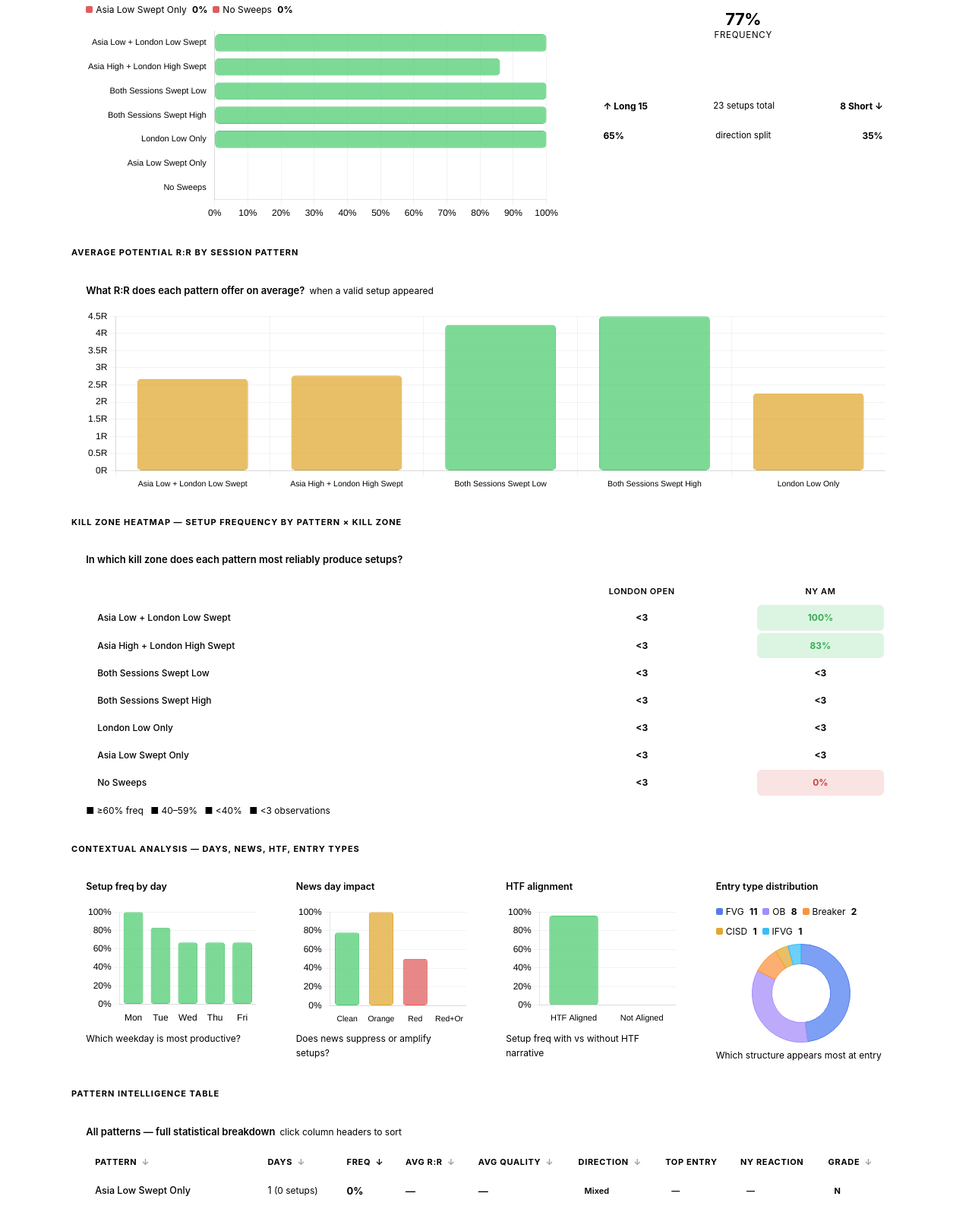
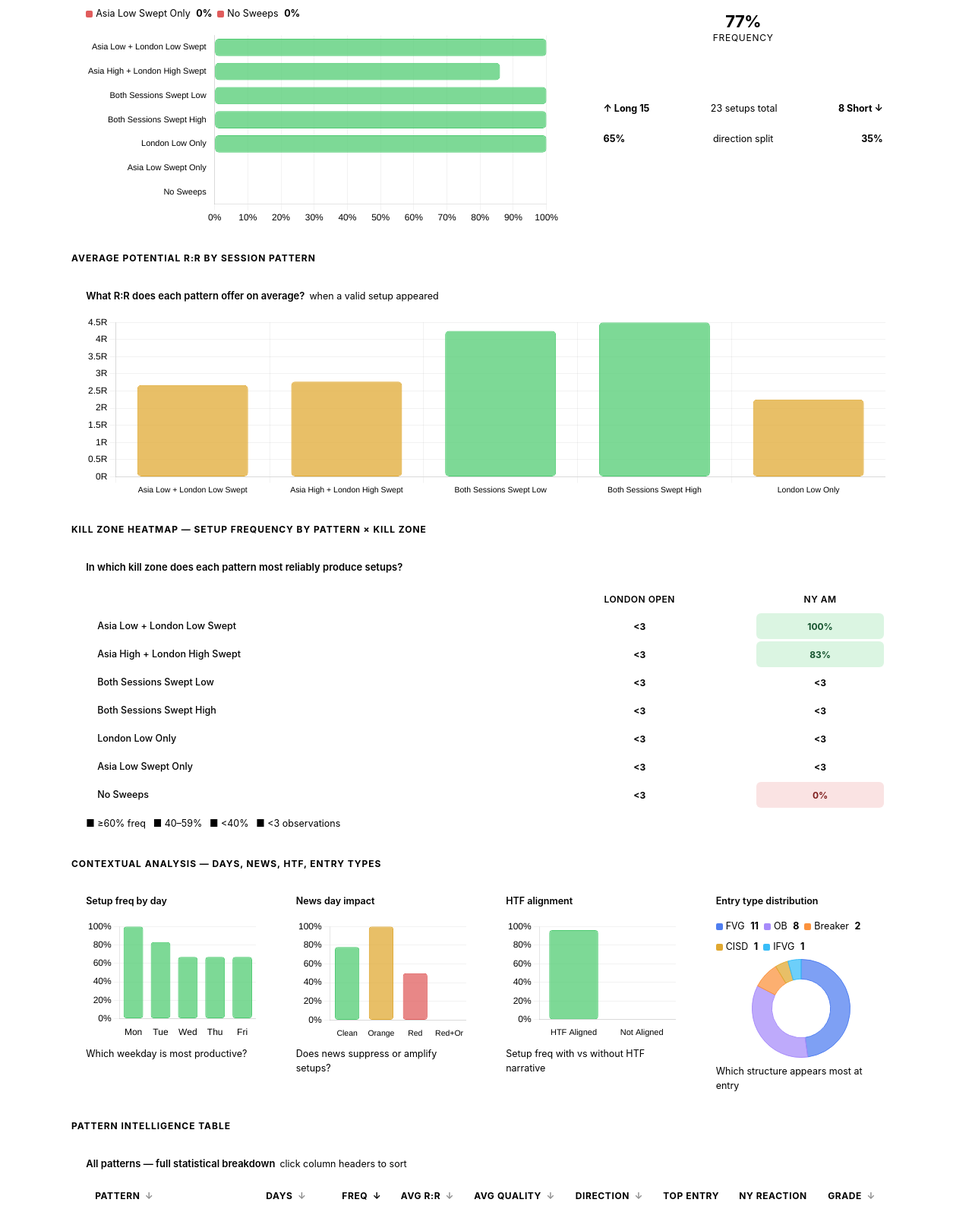
Before and after one commit to fwagni/trading, a plain HTML site: page backtesting/index.html in a window 1280 px wide. Shown: the part 469-2060 px from the top of the page at 76% size. Drawn offline with nearby package versions, Linux system fonts and the light colour scheme.

Commit message:
Updated the theme

```diff
--- a/backtesting/index.html
+++ b/backtesting/index.html
@@ -43,26 +43,26 @@
 
 /* ── LIGHT ───────────────────────────────────── */
 html.light, @media (prefers-color-scheme: light) { :root:not(.dark) {
-  --bg:     #f2f4f8;
+  --bg:     #f0f2f7;
   --bg2:    #ffffff;
   --s1:     #ffffff;
-  --s2:     #f7f8fb;
-  --s3:     #edf0f5;
-  --border: rgba(0,0,0,0.08);
-  --bdr2:   rgba(0,0,0,0.14);
-  --text:   #111827;
-  --text2:  #374151;
-  --text3:  #6b7280;
+  --s2:     #f5f7fb;
+  --s3:     #e8ecf4;
+  --border: rgba(0,0,0,0.09);
+  --bdr2:   rgba(0,0,0,0.16);
+  --text:   #0f172a;
+  --text2:  #1e293b;
+  --text3:  #475569;
   --accent: #2563eb;
   --ac2:    #1d4ed8;
-  --green:  #16a34a;
-  --green2: rgba(22,163,74,0.10);
-  --red:    #dc2626;
-  --red2:   rgba(220,38,38,0.10);
-  --amber:  #b45309;
-  --amber2: rgba(180,83,9,0.10);
+  --green:  #15803d;
+  --green2: rgba(21,128,61,0.10);
+  --red:    #b91c1c;
+  --red2:   rgba(185,28,28,0.10);
+  --amber:  #92400e;
+  --amber2: rgba(146,64,14,0.10);
   --blue2:  rgba(37,99,235,0.10);
-  --purple: #7c3aed;
+  --purple: #6d28d9;
   --theme-icon: '🌙';
 }}
 
@@ -101,11 +101,11 @@
   font-size:17px; flex-shrink:0;
 }
 .hdr-title { font-size:14.5px; font-weight:600; letter-spacing:-.02em; line-height:1.2; color:var(--text) }
-.hdr-sub   { font-size:12px; color:var(--text3); margin-top:1px }
+.hdr-sub   { font-size:12px; color:var(--text2); margin-top:1px }
 
 .hdr-r { display:flex; align-items:center; gap:8px }
 #last-upd {
-  font-size:12px; color:var(--text2);
+  font-size:12px; color:var(--text);
   background:var(--s1); border:1px solid var(--border);
   padding:4px 12px; border-radius:99px;
   white-space:nowrap; display:flex; align-items:center; gap:6px;
@@ -134,7 +134,7 @@
 }
 .fg { display:flex; align-items:center; gap:6px }
 /* filter labels — now text2 instead of text3 */
-.fl { font-size:11px; font-weight:600; color:var(--text3); text-transform:uppercase; letter-spacing:.06em; white-space:nowrap }
+.fl { font-size:12px; font-weight:500; color:var(--text2); text-transform:uppercase; letter-spacing:.05em; white-space:nowrap }
 .fsel,.fdate {
   font-size:12.5px; padding:5px 9px; height:30px;
   border:1px solid var(--bdr2); border-radius:8px;
@@ -147,7 +147,7 @@
 .fsep  { width:1px; height:18px; background:var(--border); flex-shrink:0 }
 .presets { display:flex; gap:3px }
 .pb {
-  font-size:11.5px; font-weight:500; padding:4px 9px; height:28px;
+  font-size:12px; font-weight:500; padding:4px 9px; height:28px;
   border:1px solid var(--border); border-radius:6px;
   background:transparent; color:var(--text2); cursor:pointer;
   font-family:inherit; transition:all .12s; white-space:nowrap;
@@ -163,14 +163,14 @@
 .pill-bar:empty { display:none; padding:0; border:none }
 .pill {
   display:flex; align-items:center; gap:4px;
-  font-size:12px; font-weight:500;
+  font-size:12.5px; font-weight:500;
   background:var(--blue2); color:var(--ac2);
   border:1px solid rgba(79,126,240,.22); border-radius:99px;
   padding:3px 10px 3px 9px; cursor:pointer;
 }
 .pill:hover { background:rgba(79,126,240,.22) }
 .pill-x { opacity:.6; font-size:14px; line-height:1 }
-.pc { font-size:12px; color:var(--text3); font-weight:500 }
+.pc { font-size:12.5px; color:var(--text2); font-weight:500 }
 
 /* ═══════════════════════════════════════════════
    MAIN / GRID
@@ -185,8 +185,8 @@
 
 /* ── SECTION LABELS ──────────────────── */
 .slbl {
-  font-size:11px; font-weight:700; text-transform:uppercase;
-  letter-spacing:.09em; color:var(--text3);
+  font-size:12px; font-weight:700; text-transform:uppercase;
+  letter-spacing:.08em; color:var(--text2);
   margin-bottom:.65rem; display:flex; align-items:center; gap:8px;
 }
 .slbl::after { content:''; flex:1; height:1px; background:var(--border) }
@@ -202,10 +202,10 @@
   display:flex; align-items:baseline; gap:6px;
   flex-wrap:wrap; color:var(--text);
 }
-/* card subtitles are now text3 but 12px minimum */
-.ct-sub { font-size:12px; font-weight:400; color:var(--text3) }
+/* card subtitles are now text2 at 12.5px minimum */
+.ct-sub { font-size:12.5px; font-weight:400; color:var(--text2) }
 /* descriptive captions below charts */
-.csub   { font-size:12px; color:var(--text3); margin-top:8px; line-height:1.55 }
+.csub   { font-size:12.5px; color:var(--text2); margin-top:8px; line-height:1.55 }
 
 /* ── KPI CARDS ───────────────────────── */
 .kpi {
@@ -216,15 +216,15 @@
 .kpi:hover { border-color:var(--bdr2); transform:translateY(-1px) }
 .kpi-stripe { position:absolute; top:0; left:0; right:0; height:2px }
 .kpi-ico    { font-size:18px; margin-bottom:7px; line-height:1 }
-/* KPI label: was 10px hint → 11.5px text3 */
-.kpi-lbl    { font-size:11.5px; color:var(--text3); text-transform:uppercase; letter-spacing:.06em; margin-bottom:4px }
+/* KPI label: 12px text2 */
+.kpi-lbl    { font-size:12px; color:var(--text2); text-transform:uppercase; letter-spacing:.05em; margin-bottom:4px }
 .kpi-val    { font-size:30px; font-weight:700; line-height:1; letter-spacing:-.03em }
 .kpi-val.g  { color:var(--green) }
 .kpi-val.r  { color:var(--red) }
 .kpi-val.a  { color:var(--amber) }
 .kpi-val.b  { color:var(--ac2) }
-/* KPI hint: was 10.5px hint → 12px text3 */
-.kpi-hint   { font-size:12px; color:var(--text3); margin-top:5px }
+/* KPI hint: 12.5px text2 */
+.kpi-hint   { font-size:12.5px; color:var(--text2); margin-top:5px }
 .kbar       { height:3px; background:var(--s3); border-radius:99px; margin-top:8px; overflow:hidden }
 .kbar-f     { height:100%; border-radius:99px; transition:width .5s ease }
 
@@ -232,55 +232,57 @@
 .cw { position:relative; width:100% }
 
 /* ── LEGEND ──────────────────────────── */
-.leg  { display:flex; flex-wrap:wrap; gap:7px; margin-bottom:9px; font-size:12px; color:var(--text2) }
+.leg  { display:flex; flex-wrap:wrap; gap:7px; margin-bottom:9px; font-size:12.5px; color:var(--text2) }
 .li   { display:flex; align-items:center; gap:4px; white-space:nowrap }
 .ld   { width:9px; height:9px; border-radius:2px; flex-shrink:0 }
 
 /* ── HEATMAP ─────────────────────────── */
 .hm-wrap { overflow-x:auto }
 .hmt     { border-collapse:separate; border-spacing:3px; width:100%; font-size:12px }
-/* heatmap column headers: 11px text3 */
-.hmt th  { font-size:11px; font-weight:600; color:var(--text3); text-align:center; padding:6px 10px; text-transform:uppercase; letter-spacing:.05em }
-/* heatmap row labels: 12px text2 */
-.hmt .rh { text-align:left; white-space:nowrap; font-weight:500; color:var(--text2); padding-right:14px; font-size:12px }
+/* heatmap column headers: 12px text2 */
+.hmt th  { font-size:12px; font-weight:600; color:var(--text2); text-align:center; padding:6px 10px; text-transform:uppercase; letter-spacing:.04em }
+/* heatmap row labels: 12.5px text */
+.hmt .rh { text-align:left; white-space:nowrap; font-weight:500; color:var(--text); padding-right:14px; font-size:12.5px }
 .hmt td  { padding:7px 12px; text-align:center; font-weight:700; font-size:12px; border-radius:6px; transition:transform .1s; cursor:default }
 .hmt td:not(.rh):hover { transform:scale(1.07) }
-.ca { background:rgba(78,203,113,.2);  color:#3baa58 }
-.cb { background:rgba(224,168,48,.18); color:#b57a10 }
-.cc { background:rgba(224,92,92,.17);  color:#c84040 }
-.cn { background:var(--s3); color:var(--text3); font-weight:500; font-size:11.5px }
+.ca { background:rgba(78,203,113,.2);  color:#2d9146 }
+.cb { background:rgba(224,168,48,.18); color:#9a5c08 }
+.cc { background:rgba(224,92,92,.17);  color:#b83030 }
+.cn { background:var(--s3); color:var(--text3); font-weight:500; font-size:12px }
 
-/* light-mode heatmap cell text adjustments */
-html.light .ca,
-@media(prefers-color-scheme:light){:root:not(.dark) .ca}{ color:#166534 }
-html.light .cb,
-@media(prefers-color-scheme:light){:root:not(.dark) .cb}{ color:#92400e }
-html.light .cc,
-@media(prefers-color-scheme:light){:root:not(.dark) .cc}{ color:#991b1b }
+/* light-mode heatmap cell text — standalone selectors only */
+html.light .ca { color:#14532d }
+html.light .cb { color:#78350f }
+html.light .cc { color:#7f1d1d }
+@media(prefers-color-scheme:light){
+  :root:not(.dark) .ca { color:#14532d }
+  :root:not(.dark) .cb { color:#78350f }
+  :root:not(.dark) .cc { color:#7f1d1d }
+}
 
 /* ── DATA TABLE ──────────────────────── */
-.dtbl { width:100%; border-collapse:collapse; font-size:12.5px }
+.dtbl { width:100%; border-collapse:collapse; font-size:13px }
 .dtbl th {
-  font-size:11px; font-weight:700; color:var(--text3); text-align:left;
-  padding:8px 12px; border-bottom:1px solid var(--border);
-  text-transform:uppercase; letter-spacing:.06em; cursor:pointer; user-select:none; white-space:nowrap;
+  font-size:12px; font-weight:700; color:var(--text2); text-align:left;
+  padding:9px 12px; border-bottom:1px solid var(--border);
+  text-transform:uppercase; letter-spacing:.05em; cursor:pointer; user-select:none; white-space:nowrap;
 }
 .dtbl th:hover { color:var(--text) }
-.dtbl td { padding:10px 12px; border-bottom:1px solid var(--border); vertical-align:middle }
+.dtbl td { padding:10px 12px; border-bottom:1px solid var(--border); vertical-align:middle; font-size:13px }
 .dtbl tr:last-child td { border-bottom:none }
 .dtbl tbody tr:hover td { background:var(--s2) }
-/* sort arrows: was opacity:.3, font-size:9px → now text3 + 11px */
-.sa    { margin-left:3px; opacity:.4; font-size:11px; color:var(--text3) }
+/* sort arrows: 12px text2 */
+.sa    { margin-left:3px; opacity:.45; font-size:12px; color:var(--text2) }
 .sa.on { opacity:1; color:var(--ac2) }
 
 /* ── BADGES ──────────────────────────── */
-.bdg { display:inline-flex; align-items:center; font-size:11px; font-weight:700; padding:2px 8px; border-radius:99px; letter-spacing:.03em }
+.bdg { display:inline-flex; align-items:center; font-size:12px; font-weight:700; padding:2px 8px; border-radius:99px; letter-spacing:.03em }
 .ba  { background:var(--green2); color:var(--green) }
 .bb  { background:var(--amber2); color:var(--amber) }
 .bc  { background:var(--red2);   color:var(--red)   }
 .bn  { background:var(--s3);     color:var(--text3) }
 
-.tag { display:inline-flex; align-items:center; font-size:11px; font-weight:600; padding:2px 8px; border-radius:99px }
+.tag { display:inline-flex; align-items:center; font-size:12px; font-weight:600; padding:2px 8px; border-radius:99px }
 .tg  { background:var(--green2); color:var(--green) }
 .tr  { background:var(--red2);   color:var(--red)   }
 .ta  { background:var(--amber2); color:var(--amber) }
@@ -291,8 +293,8 @@
 .dbar   { height:8px; border-radius:99px; overflow:hidden; background:var(--s3); display:flex; margin:6px 0 }
 .dbar-l { background:var(--green); transition:width .5s ease }
 .dbar-r { background:var(--red);   transition:width .5s ease }
-/* direction bar legend: was 10.5px hint → 12px text2/text3 */
-.dbar-legend { display:flex; justify-content:space-between; font-size:12px }
+/* direction bar legend: 12.5px */
+.dbar-legend { display:flex; justify-content:space-between; font-size:12.5px }
 
 /* ── RING SVG ────────────────────────── */
 .ring-svg   { transform:rotate(-90deg) }
@@ -300,7 +302,7 @@
 .ring-fg    { fill:none; stroke-width:8; stroke-linecap:round; transition:stroke-dashoffset .6s ease }
 .ring-label { position:absolute; text-align:center; line-height:1.2 }
 .ring-val   { font-size:22px; font-weight:700; letter-spacing:-.02em }
-.ring-lbl   { font-size:11.5px; color:var(--text3); text-transform:uppercase; letter-spacing:.06em; margin-top:2px }
+.ring-lbl   { font-size:12px; color:var(--text2); text-transform:uppercase; letter-spacing:.06em; margin-top:2px }
 
 /* ── MISC ────────────────────────────── */
 .nodata      { text-align:center; padding:2.5rem; color:var(--text3); font-size:13px }
@@ -415,8 +417,9 @@
 }
 
 function updateChartDefaults(){
-  const textColor = getComputedStyle(document.documentElement).getPropertyValue('--text3').trim();
+  const textColor = getComputedStyle(document.documentElement).getPropertyValue('--text2').trim();
   Chart.defaults.color = textColor;
+  Chart.defaults.font.size = 12;
 }
 
 /* ═══════════════════════════════════════════
@@ -432,7 +435,7 @@
 const PAL  = ['#4ecb71','#e05c5c','#e0a830','#4f7ef0','#a78bfa','#38bdf8','#f472b6','#fb923c','#94a3b8','#2dd4bf'];
 
 function gc(){ return isDark()?'rgba(255,255,255,0.04)':'rgba(0,0,0,0.05)' }
-function tf(){ return {size:11.5,family:"-apple-system,'Inter',sans-serif",color:getComputedStyle(document.documentElement).getPropertyValue('--text3').trim()} }
+function tf(){ return {size:12,family:"-apple-system,'Inter',sans-serif",color:getComputedStyle(document.documentElement).getPropertyValue('--text2').trim()} }
 function tt(){ return {
   backgroundColor:isDark()?'#141c2e':'#ffffff',
   titleColor:isDark()?'#dce3f2':'#111827',
@@ -605,7 +608,7 @@
       <div style="width:100%;padding:0 .25rem">
         <div class="dbar-legend" style="margin-bottom:5px">
           <span style="color:var(--green);font-weight:700">↑ Long&nbsp;${S.longs}</span>
-          <span style="color:var(--text3);font-size:11.5px">${S.withSetup} setups total</span>
+          <span style="color:var(--text2);font-size:12.5px">${S.withSetup} setups total</span>
           <span style="color:var(--red);font-weight:700">${S.shorts}&nbsp;Short ↓</span>
         </div>
         <div class="dbar">
@@ -614,7 +617,7 @@
         </div>
         <div class="dbar-legend" style="margin-top:5px">
           <span style="font-weight:700;color:var(--green)">${S.longPct}%</span>
-          <span style="color:var(--text3);font-size:11.5px">direction split</span>
+          <span style="color:var(--text2);font-size:12.5px">direction split</span>
           <span style="font-weight:700;color:var(--red)">${S.shortPct}%</span>
         </div>
       </div>
@@ -891,7 +894,7 @@
     </tr></thead>
     <tbody>${rows.map(r=>`<tr>
       <td style="font-weight:500">${r.p}</td>
-      <td>${r.n}<span style="color:var(--text3);font-size:12px">&nbsp;(${r.ws} setup${r.ws!==1?'s':''})</span></td>
+      <td>${r.n}<span style="color:var(--text2);font-size:12px">&nbsp;(${r.ws} setup${r.ws!==1?'s':''})</span></td>
       <td><span style="font-size:13px;font-weight:700;color:${r.freq>=60?'var(--green)':r.freq>=40?'var(--amber)':'var(--red)'}">${r.freq}%</span></td>
       <td style="font-weight:600;font-size:13px;color:${r.avgRR>=3?'var(--green)':r.avgRR>=2?'var(--amber)':'var(--text3)'}">${r.avgRR!=null?r.avgRR+'R':'—'}</td>
       <td style="font-weight:600;font-size:13px;color:${r.avgQ>=4?'var(--green)':r.avgQ>=3?'var(--amber)':'var(--text3)'}">${r.avgQ!=null?r.avgQ+'/5':'—'}</td>
```
